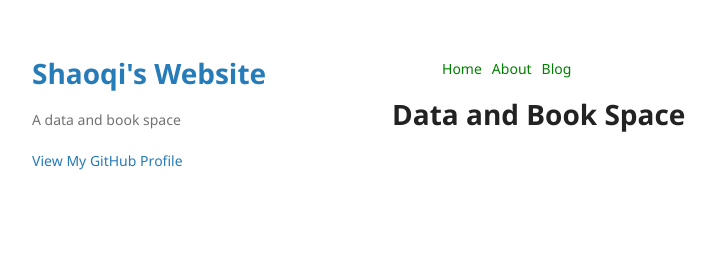
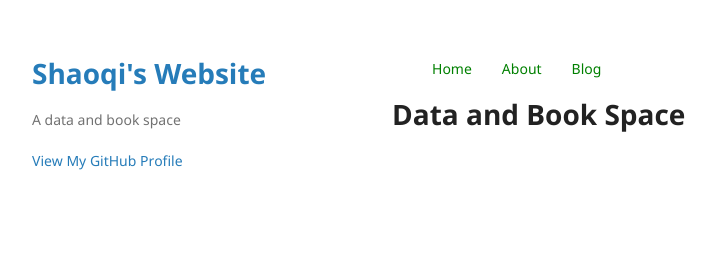
Before and after one commit to ShaoqiChen/ShaoqiChen.github.io, a Jekyll site: the page built from index.html, in a window 1280 px wide. Shown: the top 253 px of the page, without its empty margins (178-894 px from the left). Built offline with Jekyll 4.4.1, drawn with Linux system fonts in a browser that asks for light colours.

Commit message:
Update navigation.html

```diff
--- a/_includes/navigation.html
+++ b/_includes/navigation.html
@@ -14,8 +14,7 @@
 	  list-style: none;
 	}
 	nav ul li {
-	  margin-right: 0px;
-	  margin-left: 10px
+	  margin-right: 30px;
 	}
 	nav ul li a {
 	  text-decoration: none;
```
